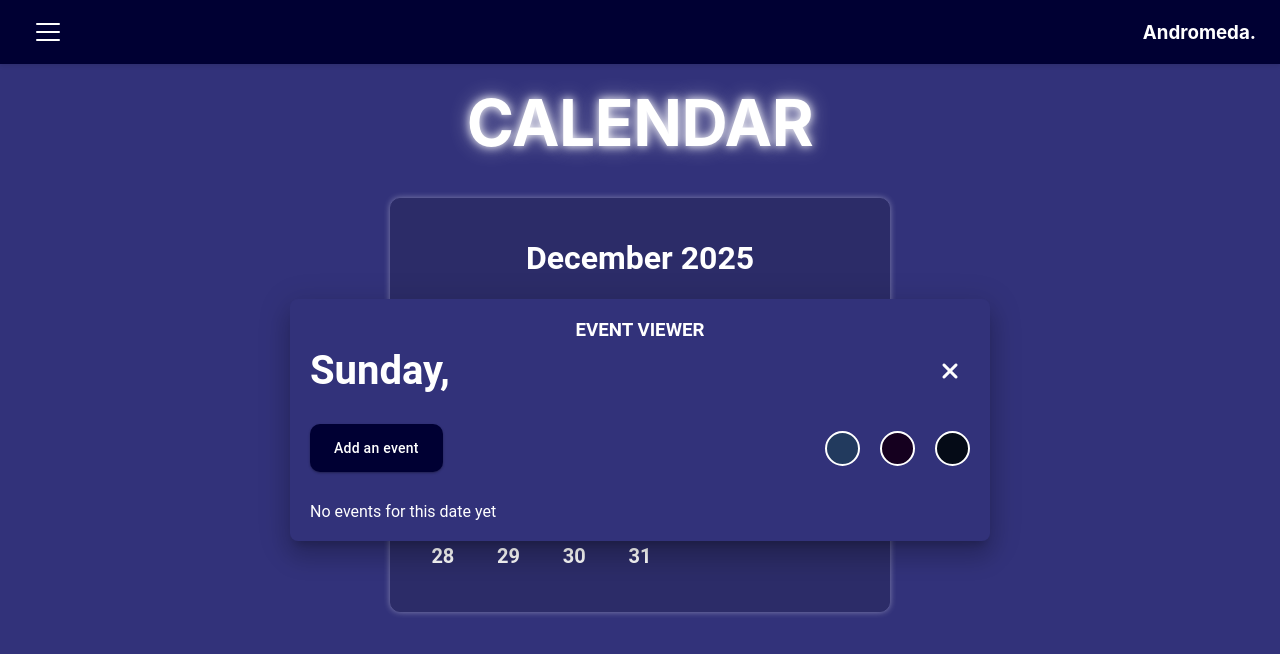
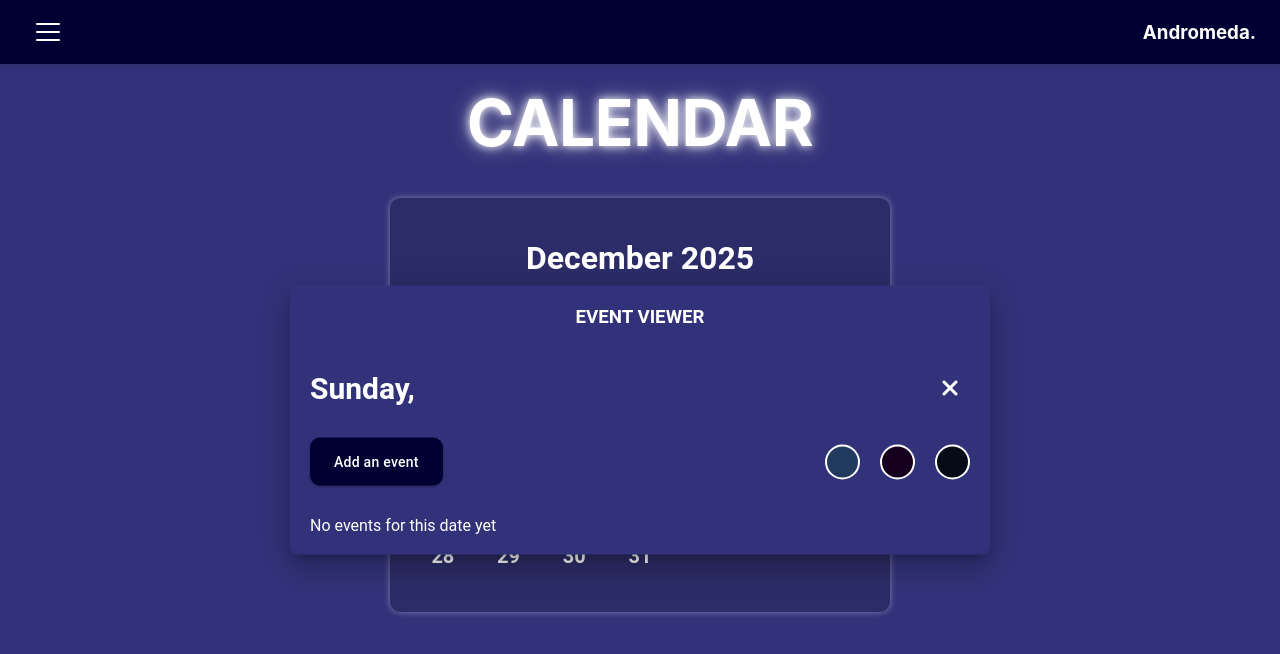
Before and after one commit to abk2191/organiser, a React (Vite) app: page /organiser/calendar in a window 1280 px wide. Both pictures are taken after a click on the element 442 px from the left and 356 px from the top of the page. Shown: the top 654 px of the page. Built offline with nearby package versions, Linux system fonts and the light colour scheme.

Commit message:
Added new features

```diff
--- a/src/Calendar.jsx
+++ b/src/Calendar.jsx
@@ -217,7 +217,7 @@ function Calendar() {
               <h3 style={{ color: "white" }}>EVENT VIEWER</h3>
             </div>
             <div className="event-header">
-              <h3 style={{ color: "white", fontSize: "40px" }}>
+              <h3 style={{ color: "white", fontSize: "30px" }}>
                 {day}, {selectedDate}
               </h3>
               <button className="cls-nt-btn" onClick={closeEventViewer}>
--- a/src/index.css
+++ b/src/index.css
@@ -1000,7 +1000,7 @@ html {
   align-items: center;
   justify-content: center;
   text-align: center;
-  margin-bottom: 6px;
+  margin-bottom: 40px;
 }
 
 .event-viewer {
@@ -1095,7 +1095,6 @@ html {
 /* ===== RESPONSIVE DESIGN ===== */
 @media (max-width: 768px) {
   .event-viewer {
-    box-shadow: 0 0 6px rgba(255, 255, 255, 0.4);
     height: 600px;
   }
   .calendar-div-main-main {
```
